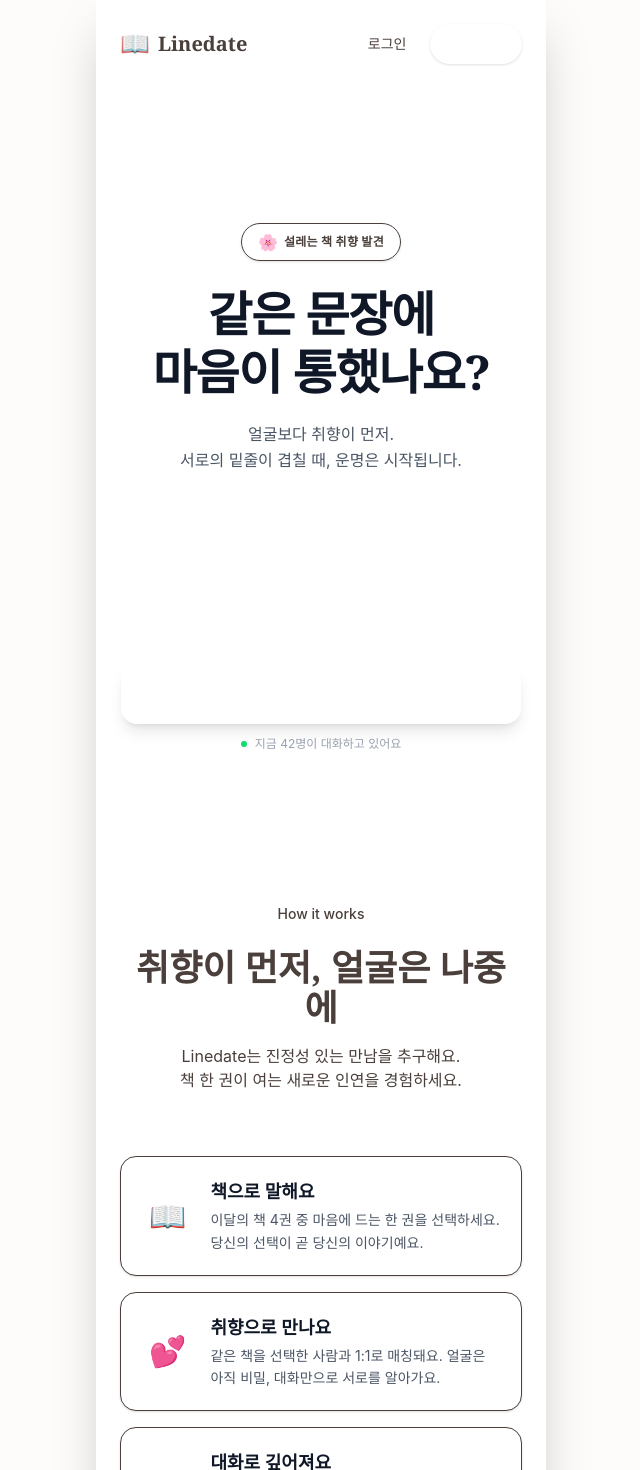
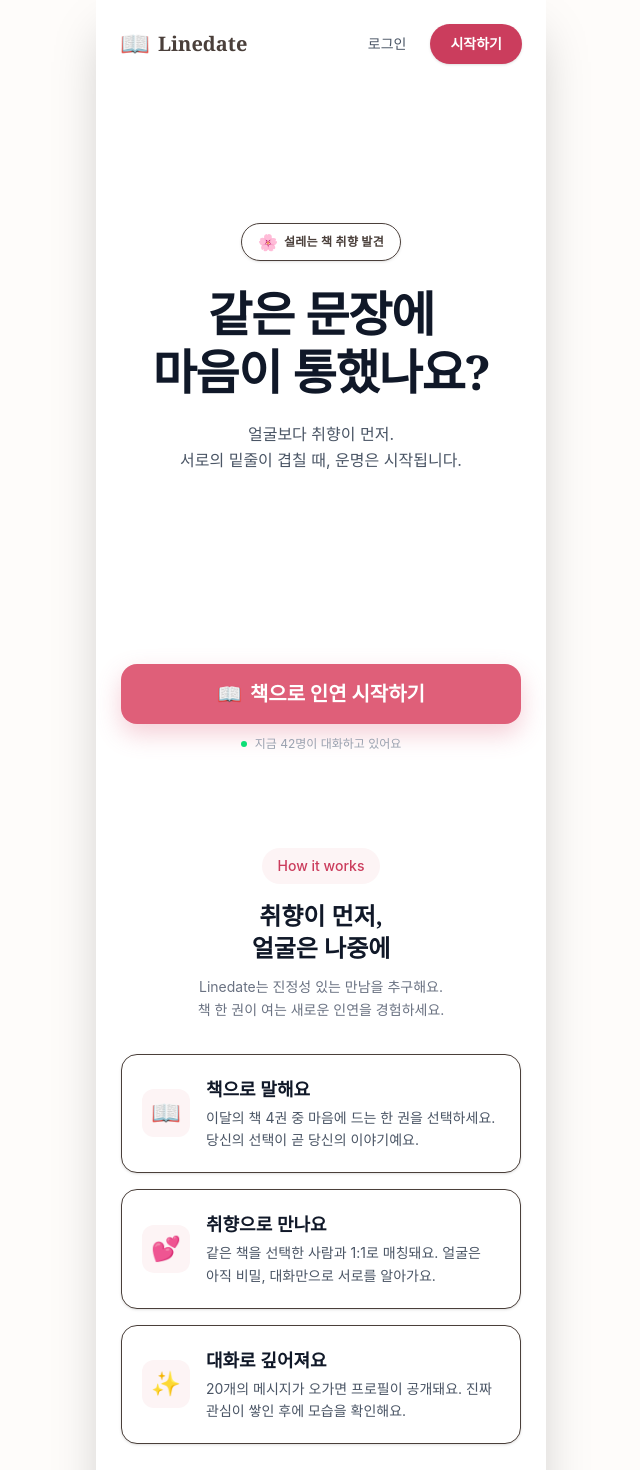
Before and after one commit to ilmagnificho/linedate, a Next.js app: page / in a window 1280 px wide. Shown: the top 1470 px of the page, without its empty margins (319-959 px from the left). Built offline with nearby package versions, Linux system fonts and the light colour scheme; a web font is replaced by a local one.

Commit message:
fix: Critical UI fixes - inline colors for CTA buttons, chat messages, login page

```diff
--- a/app/chat/[roomId]/page.tsx
+++ b/app/chat/[roomId]/page.tsx
@@ -242,10 +242,11 @@ export default function ChatRoomPage() {
                     const isOwn = msg.sender_id === myId;
                     return (
                         <div key={msg.id} className={`flex ${isOwn ? 'justify-end' : 'justify-start'} mb-4`}>
-                            <div className={`max-w-[75%] px-4 py-3 rounded-2xl text-sm leading-relaxed shadow-sm ${isOwn
-                                    ? 'bg-primary-500 text-white rounded-br-none'
-                                    : 'bg-white border border-secondary-200 text-gray-800 rounded-bl-none'
-                                }`}>
+                            <div
+                                className={`max-w-[75%] px-4 py-3 rounded-2xl text-sm leading-relaxed shadow-sm ${isOwn ? 'rounded-br-none' : 'border border-gray-200 rounded-bl-none'
+                                    }`}
+                                style={isOwn ? { backgroundColor: '#df5f79', color: 'white' } : { backgroundColor: 'white', color: '#374151' }}
+                            >
                                 {msg.content}
                             </div>
                         </div>
--- a/app/login/page.tsx
+++ b/app/login/page.tsx
@@ -1,6 +1,7 @@
 'use client';
 
 import { useState } from 'react';
+import Link from 'next/link';
 import { signIn, signUp } from '@/app/actions/auth';
 
 export default function LoginPage() {
@@ -33,16 +34,16 @@ export default function LoginPage() {
     return (
         <main className="min-h-screen bg-[#fefcfa] flex items-center justify-center px-4">
             <div className="w-full max-w-md">
-                {/* 로고 영역 */}
+                {/* 로고 영역 - 클릭 시 홈으로 */}
                 <div className="text-center mb-10">
-                    <div className="flex items-center justify-center gap-2 mb-4">
+                    <Link href="/" className="inline-flex items-center justify-center gap-2 mb-4 hover:opacity-80 transition-opacity">
                         <span className="text-3xl">📖</span>
-                        <span className="font-serif text-2xl font-bold text-foreground">Linedate</span>
-                    </div>
-                    <h1 className="font-serif text-3xl font-semibold mb-2 text-foreground">
+                        <span className="font-serif text-2xl font-bold text-gray-800">Linedate</span>
+                    </Link>
+                    <h1 className="font-serif text-3xl font-semibold mb-2 text-gray-900">
                         {isSignUp ? '첫 인연을 시작해볼까요?' : '다시 만나서 반가워요'}
                     </h1>
-                    <p className="text-foreground/60">
+                    <p className="text-gray-500">
                         {isSignUp
                             ? '책 취향으로 만나는 특별한 인연'
                             : '오늘도 밑줄 긋는 하루 되세요'}
@@ -94,7 +95,8 @@ export default function LoginPage() {
                         <button
                             type="submit"
                             disabled={loading}
-                            className="w-full btn-primary py-4 text-base shadow-lg hover:shadow-xl hover:-translate-y-0.5 transition-all"
+                            className="w-full py-4 text-base text-white font-bold rounded-xl shadow-lg hover:shadow-xl hover:-translate-y-0.5 transition-all disabled:opacity-50"
+                            style={{ backgroundColor: '#cb3d5d' }}
                         >
                             {loading ? '처리 중...' : (isSignUp ? '가입하기' : '로그인')}
                         </button>
--- a/components/landing/Features.tsx
+++ b/components/landing/Features.tsx
@@ -26,19 +26,21 @@ const features = [
 
 export default function Features() {
     return (
-        <section className="py-24 bg-white">
-            <div className="max-w-6xl mx-auto px-6">
+        <section className="py-12 bg-white">
+            <div className="max-w-md mx-auto px-6">
                 {/* 섹션 헤더 */}
-                <div className="text-center mb-16">
-                    <span className="inline-block px-4 py-2 bg-primary-50 text-primary-600 rounded-full text-sm font-medium mb-4">
+                <div className="text-center mb-8">
+                    <span
+                        className="inline-block px-4 py-2 rounded-full text-sm font-medium mb-4"
+                        style={{ backgroundColor: '#fdf4f5', color: '#cb3d5d' }}
+                    >
                         How it works
                     </span>
-                    <h2 className="font-serif text-3xl md:text-4xl font-semibold text-foreground mb-4">
-                        취향이 먼저, 얼굴은 나중에
+                    <h2 className="font-serif text-2xl font-bold text-gray-900 mb-3 break-keep">
+                        취향이 먼저,<br />얼굴은 나중에
                     </h2>
-                    <p className="text-foreground/60 max-w-xl mx-auto">
-                        Linedate는 진정성 있는 만남을 추구해요.
-                        <br />
+                    <p className="text-gray-500 text-sm leading-relaxed">
+                        Linedate는 진정성 있는 만남을 추구해요.<br />
                         책 한 권이 여는 새로운 인연을 경험하세요.
                     </p>
                 </div>
@@ -51,7 +53,10 @@ export default function Features() {
                             className="bg-white rounded-2xl p-5 border border-secondary-200 shadow-sm flex items-center gap-4"
                         >
                             {/* 아이콘 */}
-                            <div className="shrink-0 text-3xl p-2 bg-primary-50 rounded-full">
+                            <div
+                                className="shrink-0 text-2xl w-12 h-12 flex items-center justify-center rounded-xl"
+                                style={{ backgroundColor: '#fdf4f5' }}
+                            >
                                 {feature.icon}
                             </div>
 
--- a/components/landing/Hero.tsx
+++ b/components/landing/Hero.tsx
@@ -12,10 +12,14 @@ export default function Hero() {
                     <span className="font-serif font-bold text-xl text-foreground">Linedate</span>
                 </div>
                 <div className="flex items-center gap-2">
-                    <Link href="/login" className="px-4 py-2 text-sm font-medium text-foreground/70 hover:text-primary-600 transition-colors">
+                    <Link href="/login" className="px-4 py-2 text-sm font-medium text-gray-600 hover:text-[#cb3d5d] transition-colors">
                         로그인
                     </Link>
-                    <Link href="/select" className="px-5 py-2.5 bg-primary-600 text-white text-sm font-bold rounded-full shadow-sm hover:bg-primary-700 transition-colors">
+                    <Link
+                        href="/select"
+                        className="px-5 py-2.5 text-white text-sm font-bold rounded-full shadow-sm transition-colors"
+                        style={{ backgroundColor: '#cb3d5d' }}
+                    >
                         시작하기
                     </Link>
                 </div>
@@ -56,8 +60,10 @@ export default function Hero() {
                 <div className="w-full flex flex-col gap-3 mt-4 mb-4">
                     <Link
                         href="/select"
-                        className="w-full bg-primary-500 text-white font-bold text-xl py-4 rounded-2xl shadow-lg shadow-primary-200 hover:bg-primary-600 hover:shadow-xl transition-all hover:-translate-y-0.5 active:scale-[0.98] flex items-center justify-center gap-2"
+                        className="w-full text-white font-bold text-xl py-4 rounded-2xl shadow-lg hover:shadow-xl transition-all hover:-translate-y-0.5 active:scale-[0.98] flex items-center justify-center gap-2"
+                        style={{ backgroundColor: '#df5f79', boxShadow: '0 10px 25px rgba(223, 95, 121, 0.3)' }}
                     >
+                        <span>📖</span>
                         <span>책으로 인연 시작하기</span>
                     </Link>
                     <div className="flex items-center justify-center gap-2 text-xs text-gray-400">
```
